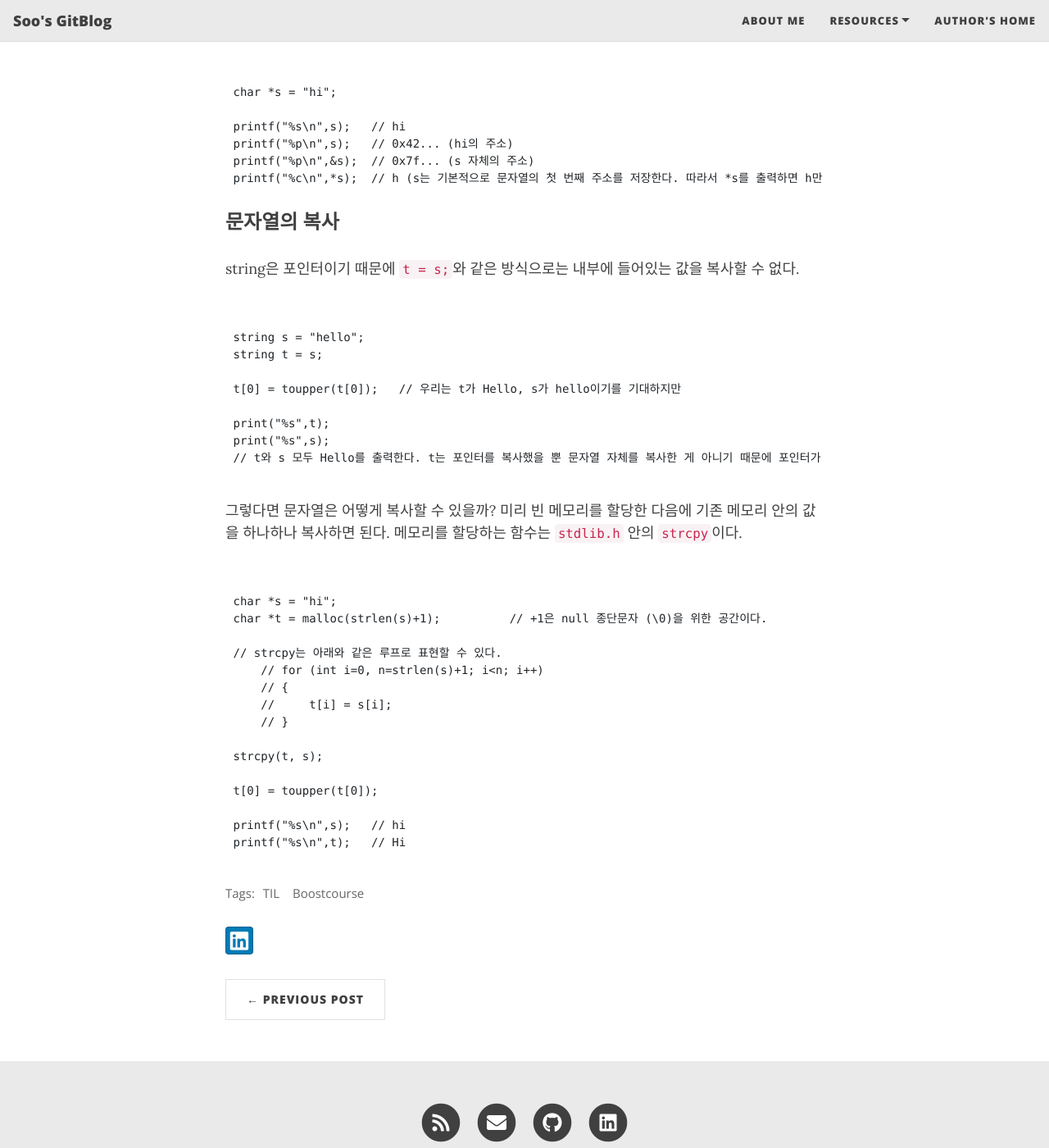
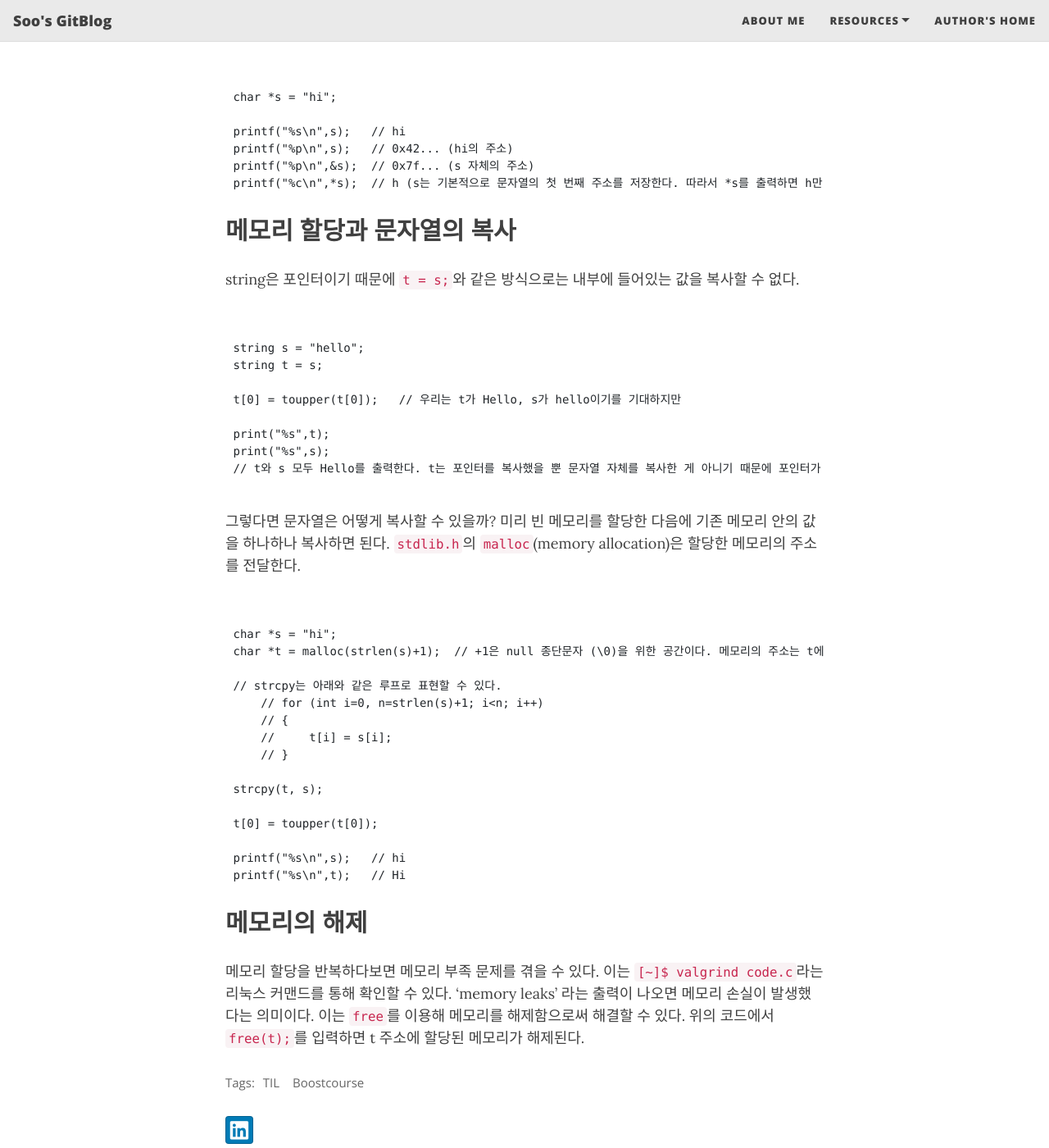
Before and after one commit to Soo-Im/Soo-Im.github.io, a Jekyll site: the page built from _posts/2021-02-02-Boostcourse-5.md, in a window 1280 px wide and 1400 px high, scrolled down 1426 px. Shown: the whole window at 82% size. Built offline with Jekyll 4.4.1, drawn with Linux system fonts in a browser that asks for light colours; nearby versions of some CDN libraries.

Commit message:
0206class

```diff
--- a/_posts/2021-02-02-Boostcourse-5.md
+++ b/_posts/2021-02-02-Boostcourse-5.md
@@ -25,7 +25,7 @@ print("%p\n",p);    // 16진수 포인터를 출력한다.
 print("%i\n",*p);   // 포인터에 저장된 변수(50)를 출력한다.
 </code></pre>
 
-## 문자열 = 포인터
+# 문자열 = 포인터
 지금까지 <code>cs50.h</code>라이브러리를 이용해서 사용한 string은 사실 포인터이다.
 예를 들어 <code>string s = "HI";</code>라고 정의한다면 s에 저장된 값은 "H"의 포인터이다.
 즉 다음과 같이 표현할 수 있다.
@@ -48,7 +48,7 @@ printf("%p\n",&s);  // 0x7f... (s 자체의 주소)
 printf("%c\n",*s);  // h (s는 기본적으로 문자열의 첫 번째 주소를 저장한다. 따라서 *s를 출력하면 h만 나온다.)
 </code></pre>
 
-### 문자열의 복사
+## 메모리 할당과 문자열의 복사
 string은 포인터이기 때문에 <code>t = s;</code>와 같은 방식으로는 내부에 들어있는 값을 복사할 수 없다.
 <pre><code>
 string s = "hello";
@@ -62,10 +62,10 @@ print("%s",s);
 </code></pre>
 
 그렇다면 문자열은 어떻게 복사할 수 있을까? 미리 빈 메모리를 할당한 다음에 기존 메모리 안의 값을 하나하나 복사하면 된다.
-메모리를 할당하는 함수는 <code>stdlib.h</code> 안의 <code>strcpy</code>이다.
+<code>stdlib.h</code>의 <code>malloc</code>(memory allocation)은 할당한 메모리의 주소를 전달한다.
 <pre><code>
 char *s = "hi";
-char *t = malloc(strlen(s)+1);          // +1은 null 종단문자 (\0)을 위한 공간이다.
+char *t = malloc(strlen(s)+1);  // +1은 null 종단문자 (\0)을 위한 공간이다. 메모리의 주소는 t에 저장된다.
 
 // strcpy는 아래와 같은 루프로 표현할 수 있다.
     // for (int i=0, n=strlen(s)+1; i<n; i++)
@@ -80,3 +80,8 @@ t[0] = toupper(t[0]);
 printf("%s\n",s);   // hi
 printf("%s\n",t);   // Hi
 </code></pre>
+
+## 메모리의 해제
+메모리 할당을 반복하다보면 메모리 부족 문제를 겪을 수 있다. 이는 <code>[~]$ valgrind code.c</code>라는 리눅스 커맨드를 통해 확인할 수 있다.
+'memory leaks' 라는 출력이 나오면 메모리 손실이 발생했다는 의미이다. 이는 <code>free</code>를 이용해 메모리를 해제함으로써 해결할 수 있다.
+  위의 코드에서 <code>free(t);</code>를 입력하면 t 주소에 할당된 메모리가 해제된다.
```
